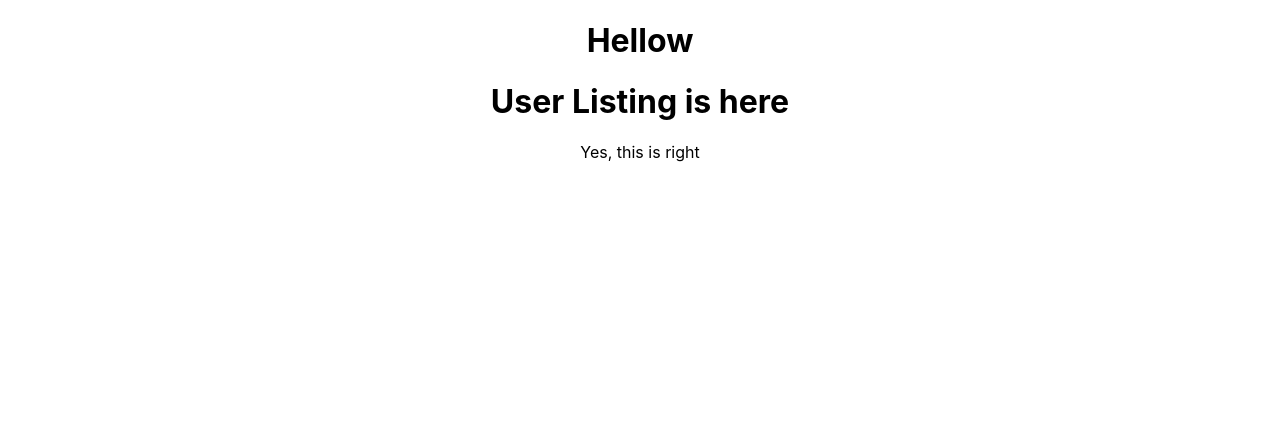
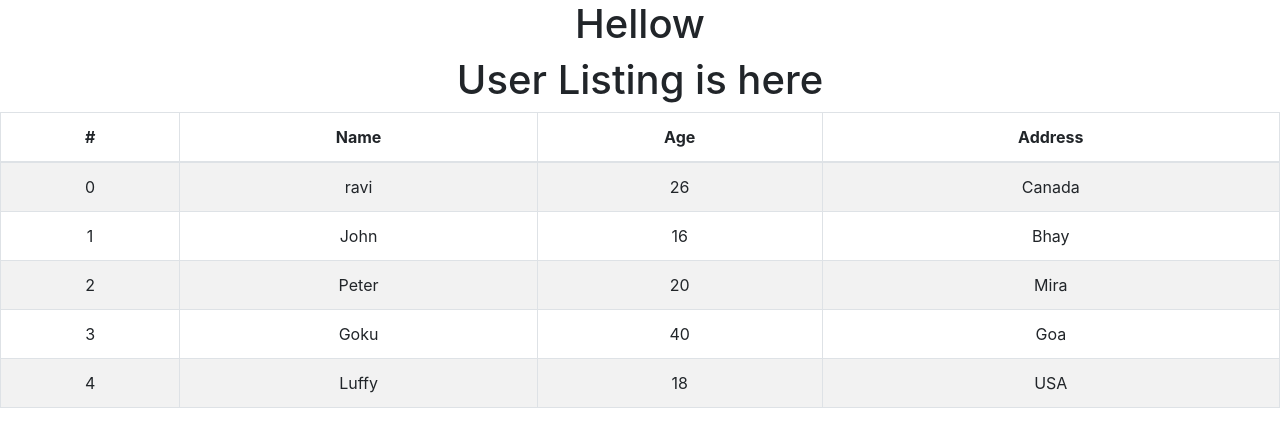
Before and after one commit to Ravathon/reactTuts, a React (Create React App) app: page / in a window 1280 px wide. Shown: the top 446 px of the page. Built offline with nearby package versions, Linux system fonts and the light colour scheme.

Commit message:
[BootStrap]

```diff
--- a/package.json
+++ b/package.json
@@ -6,7 +6,9 @@
     "@testing-library/jest-dom": "^5.12.0",
     "@testing-library/react": "^11.2.6",
     "@testing-library/user-event": "^12.8.3",
+    "bootstrap": "^4.6.0",
     "react": "^17.0.2",
+    "react-bootstrap": "^1.6.0",
     "react-dom": "^17.0.2",
     "react-scripts": "4.0.3",
     "web-vitals": "^1.1.2"
--- a/src/Users.js
+++ b/src/Users.js
@@ -1,17 +1,18 @@
-import React,{useState, Fragment} from 'react';
+import React, { useState, Fragment } from 'react';
+import { Button, Table } from 'react-bootstrap';
 
 
-function Users(){
+function Users() {
 
     const [user, setUser] = useState([
-        {name : 'ravi', age: '26', address: 'Canada'},
-        {name : 'John', age: '16', address: 'Bhay'},
-        {name : 'Peter', age: '20', address: 'Mira'},
-        {name : 'Goku', age: '40', address: 'Goa'},
-        {name : 'Luffy', age: '18', address: 'USA'},
+        { name: 'ravi', age: '26', address: 'Canada' },
+        { name: 'John', age: '16', address: 'Bhay' },
+        { name: 'Peter', age: '20', address: 'Mira' },
+        { name: 'Goku', age: '40', address: 'Goa' },
+        { name: 'Luffy', age: '18', address: 'USA' },
     ]);
 
-    return(
+    return (
 
         // if we want not to get div tag then we can use
         // like <> </> - this is a way of writing tag
@@ -32,12 +33,41 @@
             </h1>
 
 
-            {
-                user.length===5?<div>Yes, this is right </div>:<div>No, this is wrong</div>
-            }
+            {/* <Button variant="primary">Primary</Button>{' '} */}
 
 
 
+
+            <Table striped bordered hover>
+                <thead>
+                    <tr>
+                        <th>#</th>
+                        <th>Name</th>
+                        <th>Age</th>
+                        <th>Address</th>
+                    </tr>
+                </thead>
+                <tbody>
+                    {
+                        user.map((item,i) =>
+                            <tr key={i}>
+                                <td>{i}</td>
+                                <td>{item.name}</td>
+                                <td>{item.age}</td>
+                                <td>{item.address}</td>
+                            </tr>
+                        )
+                    }
+                </tbody>
+            </Table>
+
+            {/* Conditions */}
+            {/* {
+                user.length===5?<div>Yes, this is right </div>:<div>No, this is wrong</div>
+            } */}
+
+
+            {/* LIST */}
             {/* {
                 user.map((item, i) =>
                 // key is for uniqueness
--- a/src/index.js
+++ b/src/index.js
@@ -3,6 +3,8 @@
 import './index.css';
 import App from './App';
 import reportWebVitals from './reportWebVitals';
+import 'bootstrap/dist/css/bootstrap.min.css';
+
 
 ReactDOM.render(
   <React.StrictMode>
```
Also changed, not shown: 1 other file (tests, documents, lock files or other folders).
